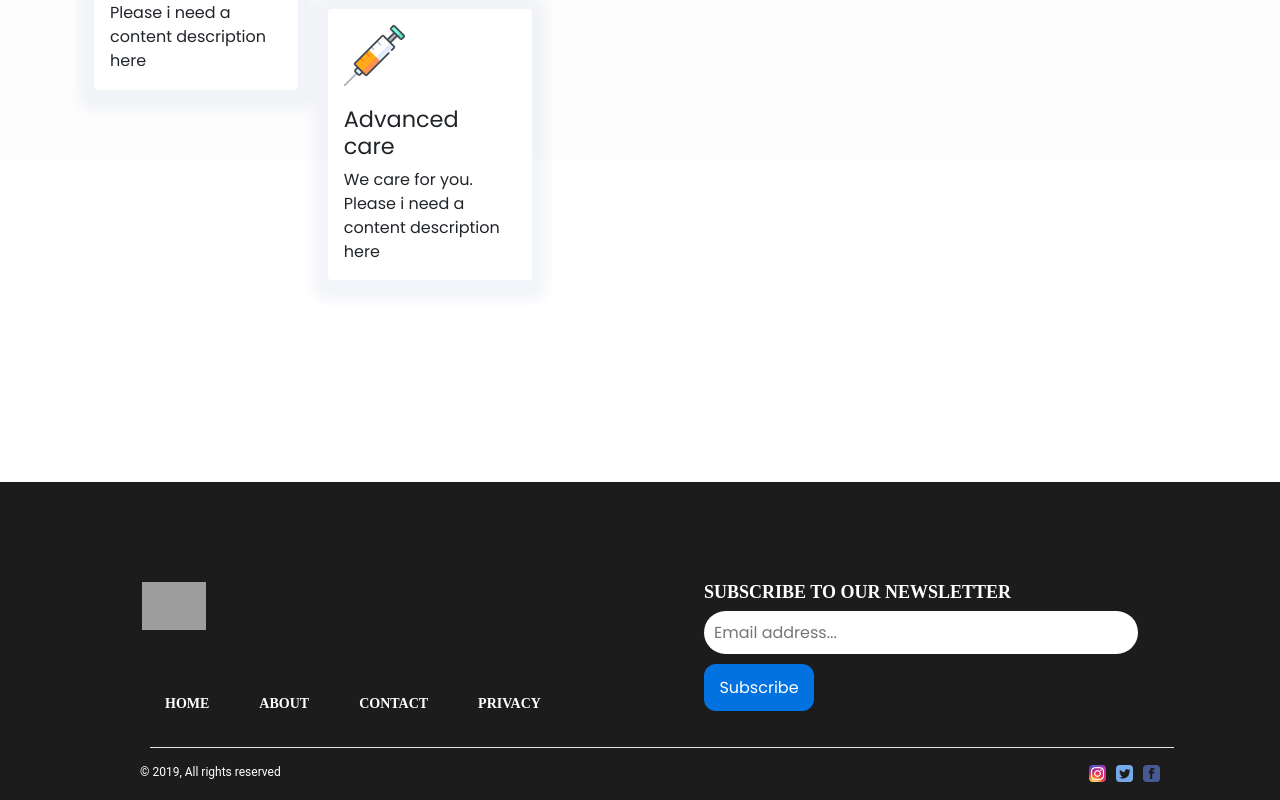
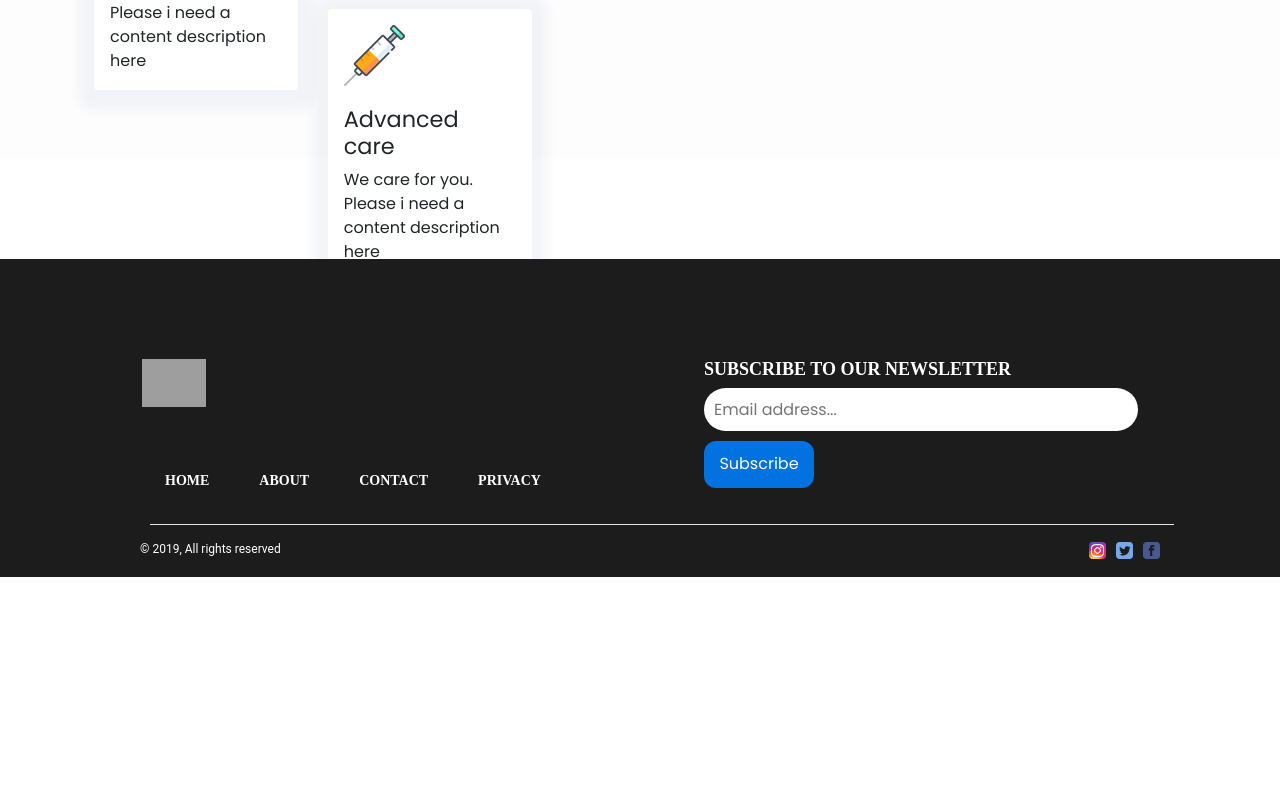
Before and after one commit to hnginternship5/apoe4, a Vue app: page / in a window 1280 px wide. Shown: the part 518-1318 px from the top of the page. After the commit the page ends 1095 px from the top, so only its background shows below. Built offline with nearby package versions, Linux system fonts and the light colour scheme; grey boxes are pictures that could not be loaded; a small style sheet from the web is missing.

Commit message:
feat/added home feature section component

```diff
--- a/src/components/common/Footer.vue
+++ b/src/components/common/Footer.vue
@@ -37,8 +37,8 @@
 		background-color: #1C1C1C;
 		height: 318px;
 		width: 100%;
-		position: absolute;
-		top: 1000px;
+		position: relative;
+		top: 100px;
 	}
 	#logo-area img {
 		height: 48px;
```
